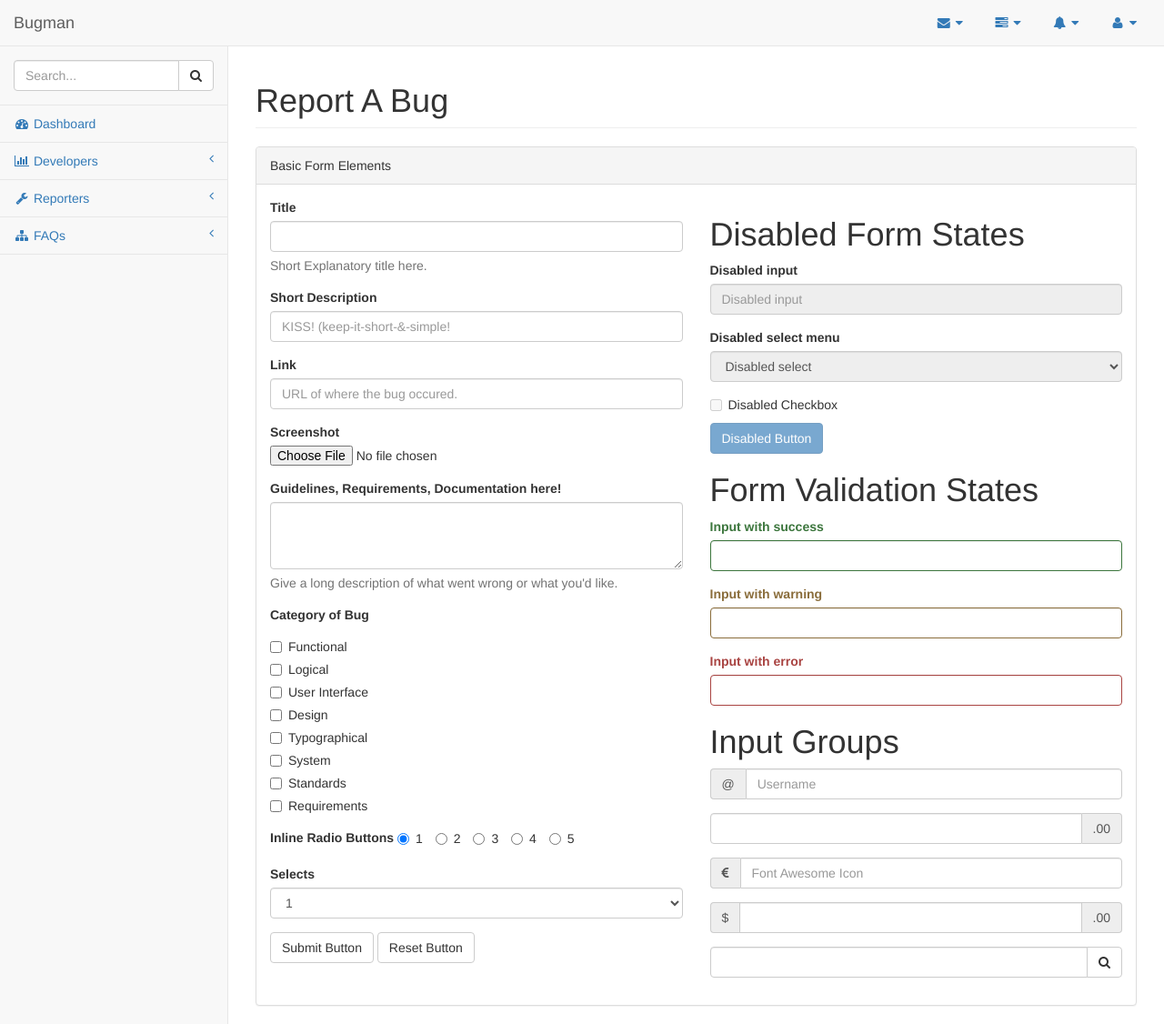
After one commit to aliasav/Bugman, a Django app: page /bug/report in a window 1280 px wide. The commit adds this page. Shown: the whole page at 91% size. Run offline with Django 3.2, Linux system fonts and the light colour scheme; parts of the project's set-up code (start-up, migrations or seed data) failed here and were passed over; some libraries are stand-ins or nearby versions.

Commit message:
Modelling chagnes in bug, report a bug html page setup

```diff
--- a/bugman/bug/models.py
+++ b/bugman/bug/models.py
@@ -2,7 +2,9 @@ from django.db import models
 from django_extensions.db.fields import UUIDField
 from developer.models import Developer
 from reporter.models import Reporter
+from multiselectfield import MultiSelectField
 import datetime
+
 
 # Create your models here.
 class Bug(models.Model):
@@ -70,7 +72,7 @@ class Bug(models.Model):
 		)
 
 	# choice fields
-	category = models.CharField(max_length=30,choices=CATEGORY_LIST, null=False, blank=False, db_index=True)
+	category = MultiSelectField(choices=CATEGORY_LIST, null=False, blank=False, db_index=True)
 	status = models.CharField(max_length=30, choices=STATUS_LIST, null=False, db_index=True)
 	priority = models.CharField(max_length=2, choices=PRIORITY_LIST, null=False, db_index=True)
 
--- /dev/null
+++ b/bugman/bug/urls.py
@@ -0,0 +1,12 @@
+from django.conf.urls import patterns, include, url, static
+from django.contrib import admin
+from django.conf import settings
+from bug import views
+
+admin.autodiscover()
+
+urlpatterns = patterns('',
+    url(r'report$', views.report_bug ),
+) #+ static(settings.MEDIA_URL, document_root=settings.MEDIA_ROOT)
+	 # change static file serving technique during production
+	 # use this only untill setup of nginx
--- a/bugman/bug/views.py
+++ b/bugman/bug/views.py
@@ -1,3 +1,7 @@
 from django.shortcuts import render
 
 # Create your views here.
+
+# stores bug in db
+def report_bug(request, template='bug/report_bug.html'):
+	return render(request, template)
--- a/bugman/bugman/settings.py
+++ b/bugman/bugman/settings.py
@@ -64,6 +64,7 @@ INSTALLED_APPS = (
 
     # add 3rd party apps here
     'registration',
+    'multiselectfield',
 
 )
 
--- a/bugman/bugman/urls.py
+++ b/bugman/bugman/urls.py
@@ -2,6 +2,7 @@ from django.conf.urls import patterns, include, url, static
 from django.contrib import admin
 from django.conf import settings
 from bugman import views
+from bug import urls
 
 admin.autodiscover()
 
@@ -13,8 +14,8 @@ urlpatterns = patterns('',
     url(r'^admin/', include(admin.site.urls)),
     (r'^accounts/', include('registration.backends.default.urls')),
     url(r'^admin/', include(admin.site.urls)),
-
-    url(r'^$', views.landing_page)
+    url(r'^bug/', include('bug.urls')),
+    url(r'^$', views.landing_page),
 
 ) #+ static(settings.MEDIA_URL, document_root=settings.MEDIA_ROOT)
 	 # change static file serving technique during production
--- /dev/null
+++ b/bugman/templates/bug/report_bug.html
@@ -0,0 +1,250 @@
+{% extends "bases/base.html" %}
+
+    {% block title %}
+    <title>Bugman</title>
+    {% endblock title %}
+
+    {% block individual_page_css %}
+    {% endblock individual_page_css %}
+
+                {% block sidebar %}
+            <div class="navbar-default sidebar" role="navigation">
+                <div class="sidebar-nav navbar-collapse">
+                    <ul class="nav" id="side-menu">
+                        <li class="sidebar-search">
+                            <div class="input-group custom-search-form">
+                                <input type="text" class="form-control" placeholder="Search...">
+                                <span class="input-group-btn">
+                                <button class="btn btn-default" type="button">
+                                    <i class="fa fa-search"></i>
+                                </button>
+                            </span>
+                            </div>
+                            <!-- /input-group -->
+                        </li>
+                        <li>
+                            <a href="index.html"><i class="fa fa-dashboard fa-fw"></i> Dashboard</a>
+                        </li>
+                        <li>
+                            <a href="#"><i class="fa fa-bar-chart-o fa-fw"></i>  Developers <span class="fa arrow"></span></a>
+                            <ul class="nav nav-second-level">
+                            </ul>
+                            <!-- /.nav-second-level -->
+                        </li>
+                        <li>
+                            <a href="#"><i class="fa fa-wrench fa-fw"></i> Reporters <span class="fa arrow"></span></a>
+                        </li>
+                        <li>
+                            <a href="#"><i class="fa fa-sitemap fa-fw"></i> FAQs <span class="fa arrow"></span></a>
+                        </li>
+                    </ul>
+                </div>
+                <!-- /.sidebar-collapse -->
+            </div>
+            <!-- /.navbar-static-side -->
+            {% endblock sidebar %}
+
+        {% block individual_page_content %}
+        <div id="page-wrapper">
+            <div class="row">
+                <div class="col-lg-12">
+                    <h1 class="page-header"> Report A Bug </h1>
+                </div>
+                <!-- /.col-lg-12 -->
+            </div>
+            <!-- /.row -->
+            <div class="row">
+                            <div class="col-lg-12">
+                    <div class="panel panel-default">
+                        <div class="panel-heading">
+                            Basic Form Elements
+                        </div>
+                        <div class="panel-body">
+                            <div class="row">
+                                <div class="col-lg-6">
+                                    <form role="form">
+                                        <div class="form-group">
+                                            <label> Title </label>
+                                            <input class="form-control">
+                                            <p class="help-block">Short Explanatory title here.</p>
+                                        </div>
+                                        <div class="form-group">
+                                            <label> Short Description </label>
+                                            <input class="form-control" placeholder="KISS! (keep-it-short-&-simple!">
+                                        </div>
+                                        <div class="form-group">
+                                            <label> Link </label>
+                                            <input class="form-control" placeholder="URL of where the bug occured.">
+                                        </div>
+                                        <div class="form-group">
+                                            <label>Screenshot</label>
+                                            <input type="file">
+                                        </div>
+                                        <div class="form-group">
+                                            <label> Guidelines, Requirements, Documentation here! </label>
+                                            <textarea class="form-control" rows="3"></textarea>
+                                            <p class="help-block">Give a long description of what went wrong or what you'd like.</p>
+                                        </div>
+                                        <div class="form-group">
+                                            <label> Category of Bug </label>
+                                            <div class="checkbox">
+                                                <label>
+                                                    <input type="checkbox" value="">Functional
+                                                </label>
+                                            </div>
+                                            <div class="checkbox">
+                                                <label>
+                                                    <input type="checkbox" value=""> Logical
+                                                </label>
+                                            </div>
+                                            <div class="checkbox">
+                                                <label>
+                                                    <input type="checkbox" value=""> User Interface
+                                                </label>
+                                            </div>
+                                            <div class="checkbox">
+                                                <label>
+                                                    <input type="checkbox" value=""> Design
+                                                </label>
+                                            </div>
+                                            <div class="checkbox">
+                                                <label>
+                                                    <input type="checkbox" value=""> Typographical
+                                                </label>
+                                            </div>
+                                            <div class="checkbox">
+                                                <label>
+                                                    <input type="checkbox" value=""> System
+                                                </label>
+                                            </div>
+                                            <div class="checkbox">
+                                                <label>
+                                                    <input type="checkbox" value=""> Standards
+                                                </label>
+                                            </div>
+                                            <div class="checkbox">
+                                                <label>
+                                                    <input type="checkbox" value=""> Requirements
+                                                </label>
+                                            </div>
+                                        </div>
+                                        <div class="form-group">
+                                            <label>Inline Radio Buttons</label>
+                                            <label class="radio-inline">
+                                                <input type="radio" name="optionsRadiosInline" id="optionsRadiosInline1" value="option1" checked>1
+                                            </label>
+                                            <label class="radio-inline">
+                                                <input type="radio" name="optionsRadiosInline" id="optionsRadiosInline2" value="option2">2
+                                            </label>
+                                            <label class="radio-inline">
+                                                <input type="radio" name="optionsRadiosInline" id="optionsRadiosInline3" value="option3">3
+                                            </label>
+                                            <label class="radio-inline">
+                                                <input type="radio" name="optionsRadiosInline" id="optionsRadiosInline2" value="option2">4
+                                            </label>
+                                            <label class="radio-inline">
+                                                <input type="radio" name="optionsRadiosInline" id="optionsRadiosInline3" value="option3">5
+                                            </label>
+                                        </div>
+                                        <div class="form-group">
+                                            <label>Selects</label>
+                                            <select class="form-control">
+                                                <option>1</option>
+                                                <option>2</option>
+                                                <option>3</option>
+                                                <option>4</option>
+                                                <option>5</option>
+                                            </select>
+                                        </div>
+                                        <button type="submit" class="btn btn-default">Submit Button</button>
+                                        <button type="reset" class="btn btn-default">Reset Button</button>
+                                    </form>
+                                </div>
+                                <!-- /.col-lg-6 (nested) -->
+                                <div class="col-lg-6">
+                                    <h1>Disabled Form States</h1>
+                                    <form role="form">
+                                        <fieldset disabled>
+                                            <div class="form-group">
+                                                <label for="disabledSelect">Disabled input</label>
+                                                <input class="form-control" id="disabledInput" type="text" placeholder="Disabled input" disabled>
+                                            </div>
+                                            <div class="form-group">
+                                                <label for="disabledSelect">Disabled select menu</label>
+                                                <select id="disabledSelect" class="form-control">
+                                                    <option>Disabled select</option>
+                                                </select>
+                                            </div>
+                                            <div class="checkbox">
+                                                <label>
+                                                    <input type="checkbox">Disabled Checkbox
+                                                </label>
+                                            </div>
+                                            <button type="submit" class="btn btn-primary">Disabled Button</button>
+                                        </fieldset>
+                                    </form>
+                                    <h1>Form Validation States</h1>
+                                    <form role="form">
+                                        <div class="form-group has-success">
+                                            <label class="control-label" for="inputSuccess">Input with success</label>
+                                            <input type="text" class="form-control" id="inputSuccess">
+                                        </div>
+                                        <div class="form-group has-warning">
+                                            <label class="control-label" for="inputWarning">Input with warning</label>
+                                            <input type="text" class="form-control" id="inputWarning">
+                                        </div>
+                                        <div class="form-group has-error">
+                                            <label class="control-label" for="inputError">Input with error</label>
+                                            <input type="text" class="form-control" id="inputError">
+                                        </div>
+                                    </form>
+                                    <h1>Input Groups</h1>
+                                    <form role="form">
+                                        <div class="form-group input-group">
+                                            <span class="input-group-addon">@</span>
+                                            <input type="text" class="form-control" placeholder="Username">
+                                        </div>
+                                        <div class="form-group input-group">
+                                            <input type="text" class="form-control">
+                                            <span class="input-group-addon">.00</span>
+                                        </div>
+                                        <div class="form-group input-group">
+                                            <span class="input-group-addon"><i class="fa fa-eur"></i>
+                                            </span>
+                                            <input type="text" class="form-control" placeholder="Font Awesome Icon">
+                                        </div>
+                                        <div class="form-group input-group">
+                                            <span class="input-group-addon">$</span>
+                                            <input type="text" class="form-control">
+                                            <span class="input-group-addon">.00</span>
+                                        </div>
+                                        <div class="form-group input-group">
+                                            <input type="text" class="form-control">
+                                            <span class="input-group-btn">
+                                                <button class="btn btn-default" type="button"><i class="fa fa-search"></i>
+                                                </button>
+                                            </span>
+                                        </div>
+                                    </form>
+                                </div>
+                                <!-- /.col-lg-6 (nested) -->
+                            </div>
+                            <!-- /.row (nested) -->
+                        </div>
+                        <!-- /.panel-body -->
+                    </div>
+                    <!-- /.panel -->
+                </div>
+                <!-- /.col-lg-12 -->
+
+            </div>
+            <!-- /.row -->
+        </div>
+        <!-- /#page-wrapper -->
+        {% endblock individual_page_content %}
+
+    </div>
+    <!-- /#wrapper -->
+
+    {% block individual_page_js %}
+    {% endblock individual_page_js %}
--- a/bugman/templates/landing_page/home.html
+++ b/bugman/templates/landing_page/home.html
@@ -101,10 +101,10 @@
                         <div class="panel-heading">
                             <div class="row">
                                 <div class="col-xs-3">
-                                    <i class="fa fa-comments fa-5x"></i>
+                                    <a href="/bug/report" style="color:white;"><i class="fa fa-comments fa-5x"></i></a>
                                 </div>
                                 <div class="col-xs-9 text-right">
-                                    <div class="huge">Report</div>
+                                    <a href="/bug/report" style="color:white;"><div class="huge">Report</div></a>
                                 </div>
                             </div>
                         </div>
```
Also changed, not shown: bugman/bug/migrations/0003_auto_20150316_2023.py (added), bugman/bug/migrations/0004_auto_20150316_2024.py (added), bugman/bug/migrations/0005_auto_20150316_2024.py (added), bugman/bug/migrations/0006_auto_20150316_2024.py (added), bugman/developer/migrations/0003_auto_20150316_2023.py (added), bugman/developer/migrations/0004_auto_20150316_2024.py (added), bugman/developer/migrations/0005_auto_20150316_2024.py (added), bugman/developer/migrations/0006_auto_20150316_2024.py (added), bugman/reporter/migrations/0003_auto_20150316_2023.py (added), bugman/reporter/migrations/0004_auto_20150316_2024.py (added), bugman/reporter/migrations/0005_auto_20150316_2024.py (added), bugman/reporter/migrations/0006_auto_20150316_2024.py (added).
